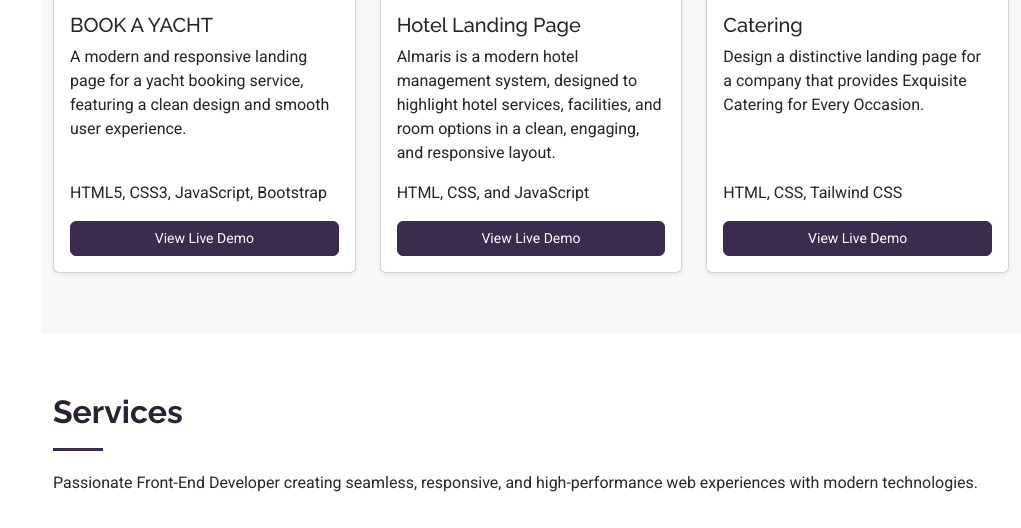
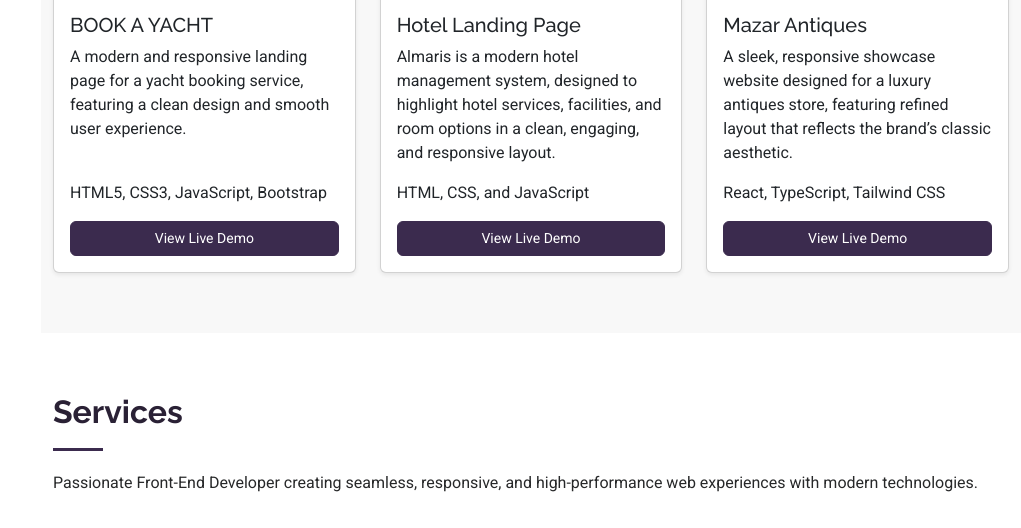
Before and after one commit to Esraafayek3/my-portfolio, a plain HTML site: page index.html in a window 1280 px wide. Shown: the part 3736-4264 px from the top of the page, without its empty margins (259-1280 px from the left). Drawn offline with Linux system fonts and the light colour scheme.

Commit message:
add project

```diff
--- a/index.html
+++ b/index.html
@@ -656,20 +656,21 @@
                 class="card h-100 portfolio-card d-flex flex-column shadow-sm"
               >
                 <img
-                  src="assets/img/portfolio/app-3.png"
+                  src="assets/img/portfolio/Screenshot (245).png"
                   class="card-img-top"
                   alt="Porto Medical"
                 />
 
                 <div class="card-body d-flex flex-column">
-                  <h5 class="card-title">Catering</h5>
+                  <h5 class="card-title">Mazar Antiques</h5>
                   <p class="card-text flex-grow-1">
-                    Design a distinctive landing page for a company that
-                    provides Exquisite Catering for Every Occasion.
+                    A sleek, responsive showcase website designed for a luxury
+                    antiques store, featuring refined layout that reflects the
+                    brand’s classic aesthetic.
                   </p>
-                  <p class="card-tech">HTML, CSS, Tailwind CSS</p>
+                  <p class="card-tech">React, TypeScript, Tailwind CSS</p>
                   <a
-                    href="https://esraafayek3.github.io/CateringCo/"
+                    href="https://mazar-antiqu.vercel.app/"
                     class="btn mt-auto custom-btn"
                     target="_blank"
                   >
```
Also changed, not shown: 1 other file.
